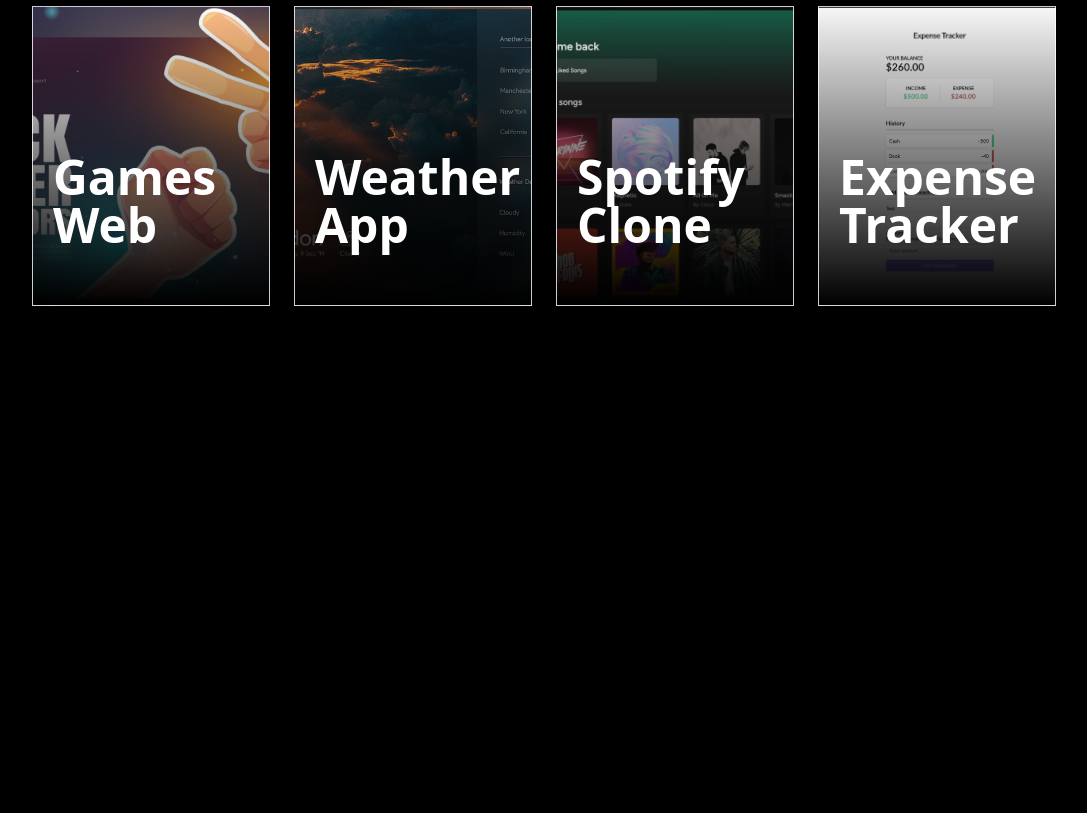
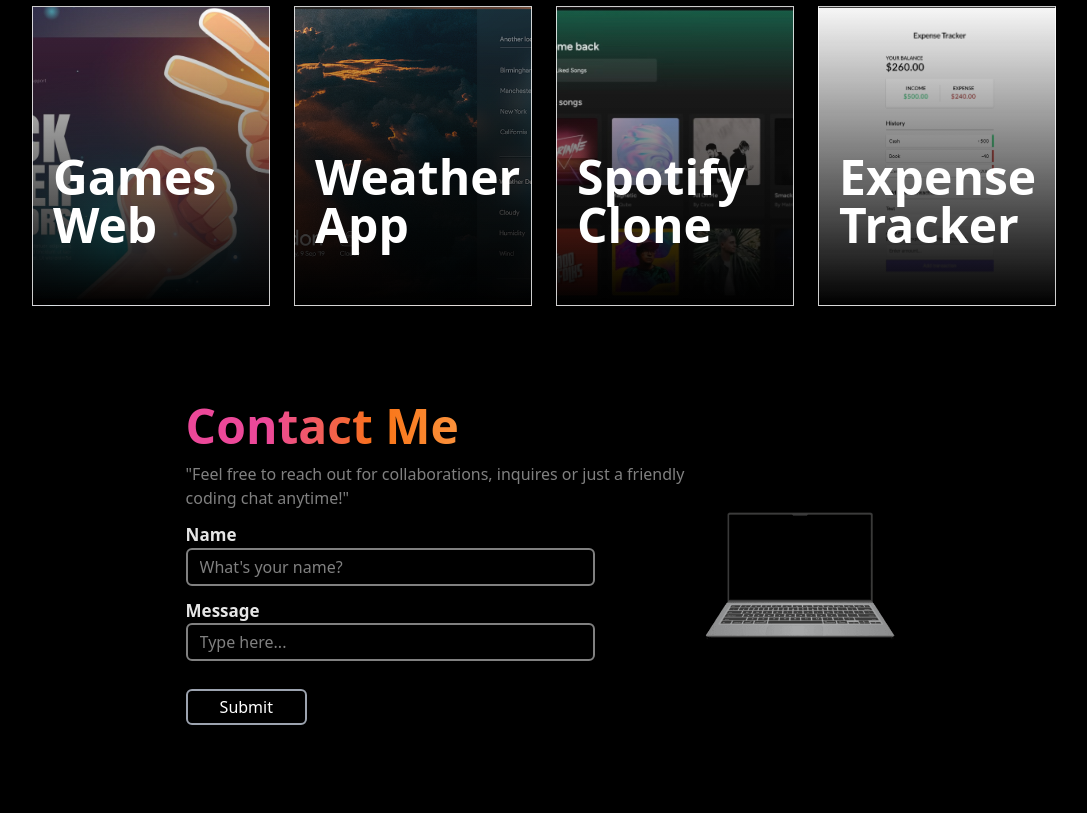
Before and after one commit to K3iiX/astro-portfolio, an Astro site: page / in a window 1280 px wide. Shown: the part 1684-2497 px from the top of the page, without its empty margins (96-1183 px from the left). Before the commit the page ends 2022 px from the top, so only its background shows below. Built offline with nearby package versions, Linux system fonts and the light colour scheme; Astro itself is replaced by a stand-in of ours.

Commit message:
feat: add form component and implement EmailJS

```diff
--- a/src/assets/index.js
+++ b/src/assets/index.js
@@ -34,3 +34,25 @@ document.addEventListener('astro:page-load', ()=> {
       }
     });
 });
+
+/*========== Email JS ==========*/
+const btn = document.getElementById('button');
+
+document.getElementById('form')
+ .addEventListener('submit', function(event) {
+   event.preventDefault();
+
+   btn.textContent = 'Sending...';
+
+   const serviceID = 'default_service';
+   const templateID = 'template_9xxl28a';
+
+   emailjs.sendForm(serviceID, templateID, this)
+    .then(() => {
+      btn.textContent = 'Send Email';
+      alert('Sent!');
+    }, (err) => {
+      btn.textContent = 'Send Email';
+      alert(JSON.stringify(err));
+    });
+});
--- /dev/null
+++ b/src/components/form.astro
@@ -0,0 +1,53 @@
+<section class="flex justify-center mx-auto py-16 xl:w-[80%] sm:w-full xs:w-[75%]">
+    <div class="sm:w-[50%] xs:w-full">
+        <h2 class="text-5xl w-fit font-bold mb-3 bg-clip-text text-transparent
+        bg-gradient-to-r from-pink-500 from-30% via-orange-500 via-70% to-orange-400"> Contact Me</h2>
+        <p class="opacity-50">"Feel free to reach out for collaborations, inquires or just a friendly coding chat anytime!"</p>
+
+        <form
+            id="form"
+            autocomplete="off"
+            class="flex flex-col py-2 mt-1"
+        >
+            <!---------- NAME ---------->
+            <label
+                for="from_name"
+                class="font-bold text-[17px] opacity-90"
+                >Name
+            </label>
+            <input
+                type="text"
+                class="bg-transparent border-white/50 border-2 placeholder:text-white/50
+                px-3 py-[5px] rounded-md mb-3 md:w-[80%] xs:w-full"
+                name="from_name"
+                id="from_name"
+                placeholder="What's your name?"
+            >
+            <!---------- MESSAGE ---------->
+            <label
+                for="message"
+                class="font-bold text-[17px] opacity-90"
+                >Message
+            </label>
+            <input
+                type="text"
+                class="bg-transparent border-white/50 border-2 placeholder:text-white/50
+                px-3 py-[5px] rounded-md mb-3 md:w-[80%] xs:w-full"
+                name="message"
+                id="message"
+                placeholder="Type here..."
+            >
+            <!---------- BUTTON ---------->
+            <button
+                class="border-2 border-gray-400 rounded-md bg-transparent w-fit px-8 py-1 my-4"
+                id="button"> Submit
+            </button>
+        </form>
+    </div>
+
+    <img
+        src="/laptop.png"
+        alt="#"
+        class="self-center md:w-[20%] xs:w-0"
+    >
+</section>
--- a/src/layouts/Layout.astro
+++ b/src/layouts/Layout.astro
@@ -23,6 +23,15 @@ import { ViewTransitions } from 'astro:transitions';
 			href="https://cdn.jsdelivr.net/npm/boxicons@latest/css/boxicons.min.css"
 		/>
 
+		<!-- EmailJS -->
+		<script
+			type="text/javascript"
+			src="https://cdn.jsdelivr.net/npm/@emailjs/browser@4/dist/email.min.js">
+		</script>
+		<script type="text/javascript">
+			emailjs.init('maUxXp6I6yyZ0E7nT')
+		</script>
+
 		<title>{title}</title>
 		<ViewTransitions/>
 	</head>
--- a/src/pages/index.astro
+++ b/src/pages/index.astro
@@ -6,6 +6,7 @@ import ProfilePicture from '../components/profilePicture.astro'
 import About from '../components/about.astro'
 import Technologies from '../components/technologies.astro'
 import Projects from '../components/projects.astro';
+import Form from '../components/form.astro';
 ---
 
 <Layout title='K3iX | Portfolio'>
@@ -17,5 +18,6 @@ import Projects from '../components/projects.astro';
 		<About />
 		<Technologies />
 		<Projects />
+		<Form />
 	</main>
 </Layout>
```
Also changed, not shown: public/laptop.png (added), public/phone.png (added).
